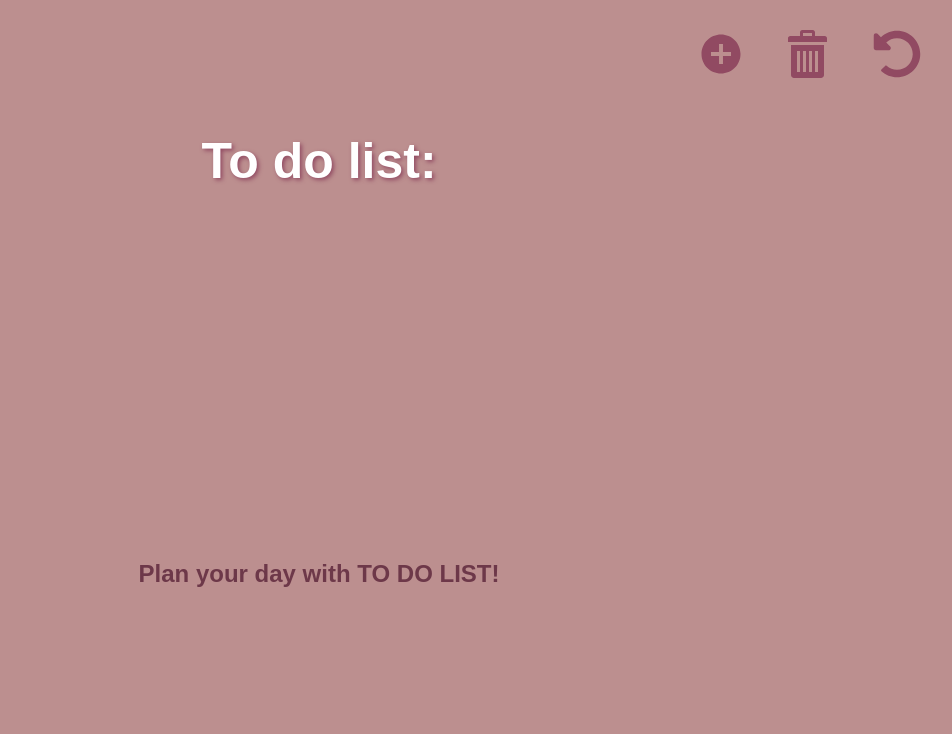
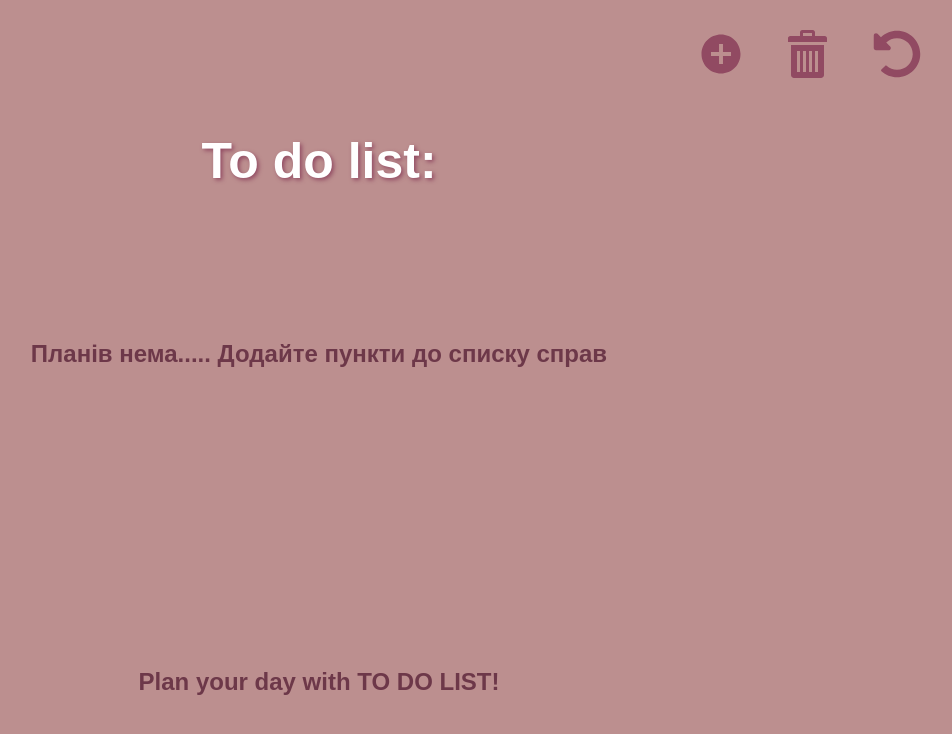
Before and after one commit to albinapetrus/ToDoList, a React (Create React App) app in the folder my-app/: page / in a window 1280 px wide. Shown: the top 734 px of the page, without its empty margins (321-1273 px from the left). Built offline with nearby package versions, Linux system fonts and the light colour scheme.

Commit message:
new functions

```diff
--- a/my-app/src/App.css
+++ b/my-app/src/App.css
@@ -28,5 +28,9 @@ header{
  }
  footer{
     text-align: center;
-    margin-top: 370px;
+    margin-top: 300px;
  }
+ .empty{
+    text-align: center;
+    margin-top: 150px;
+ }
--- a/my-app/src/App.js
+++ b/my-app/src/App.js
@@ -6,6 +6,12 @@ import { IoMdAddCircle } from "react-icons/io";
 import { ImBin } from "react-icons/im";
 
 import { FaUndoAlt } from "react-icons/fa";
+const showNothing = () => {
+  return (<div className='empty'>
+    <h2>Планів нема.....       Додайте пункти до списку справ</h2>
+  </div>)
+}
+
 
 function App() {
   return (
@@ -20,6 +26,7 @@ function App() {
       </header>
       <main>
     <h1>To do list:</h1>
+    {showNothing()}
     </main>
     <footer>
       <h2>Plan your day with TO DO LIST!</h2>
```
